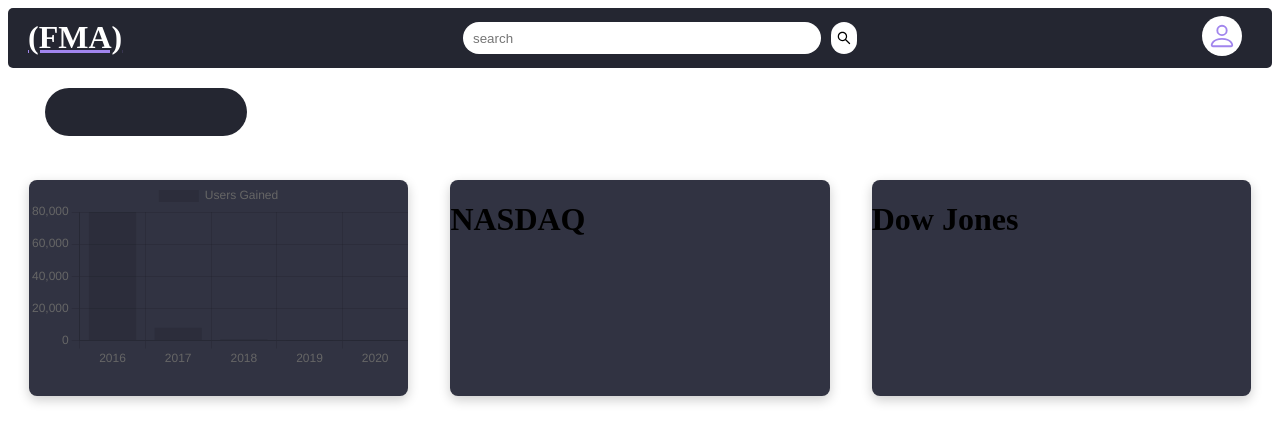
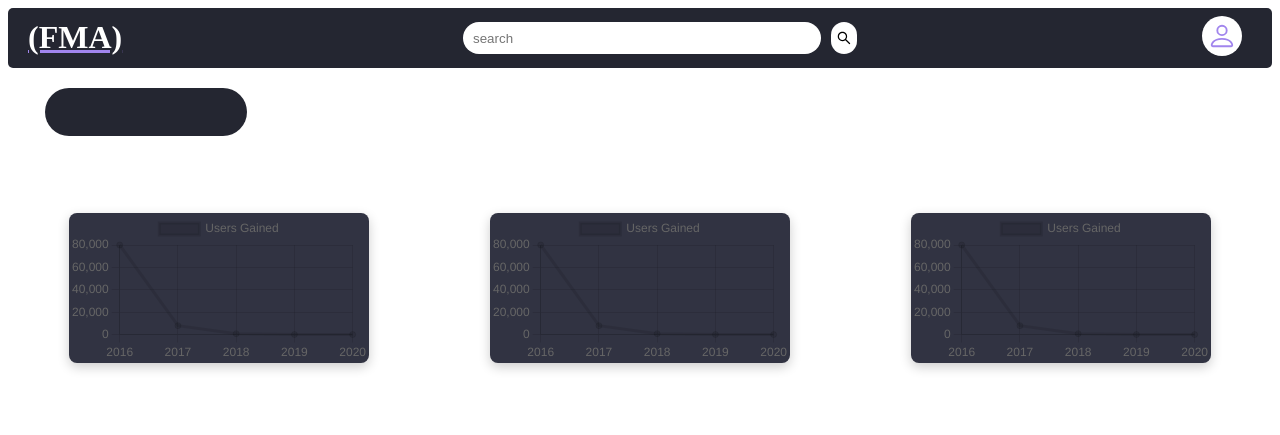
Before and after one commit to areandd/FMA, a React (Create React App) app: page / in a window 1280 px wide. Shown: the top 435 px of the page. Built offline with nearby package versions, Linux system fonts and the light colour scheme.

Commit message:
prepped for work.

```diff
--- a/src/components/Markets/Markets.css
+++ b/src/components/Markets/Markets.css
@@ -5,10 +5,11 @@
 }
 
 .market {
-  width: 30%;
-  height: 90%;
+  width: auto;
+  height: auto;
   margin: auto;
   background-color: #313342;
   border-radius: 8px;
   box-shadow: var(--color-default-shadow);
+  color: white;
 }
--- a/src/components/Markets/Markets.js
+++ b/src/components/Markets/Markets.js
@@ -1,16 +1,16 @@
 import React, {useState} from "react";
-import Nasdaq from "../Nasdaq";
+import Nasdaq from "./Nasdaq/Nasdaq";
 import "./Markets.css";
-import {UserData} from "./Data";
+import {NasdaqData} from "./Nasdaq/NasdaqData";
 
 
 function Markets() {
 
   const [userData, setUserData] = useState({
-    labels: UserData.map((data) => data.year),
+    labels: NasdaqData.map((data) => data.year),
     datasets: [{
       label: "Users Gained",
-      data: UserData.map((data) => data.userGain),
+      data: NasdaqData.map((data) => data.userGain),
 
     }]
   });
@@ -21,10 +21,10 @@
           <Nasdaq chartData={userData}/>
         </div>
         <div className="market">
-          <h1>NASDAQ</h1>
+          <Nasdaq chartData={userData}/>
         </div>
         <div className="market">
-          <h1>Dow Jones</h1>
+          <Nasdaq chartData={userData}/>
         </div>
       </div>
     </div>
--- a/src/components/Nasdaq.js
+++ b/src/components/Markets/Nasdaq/Nasdaq.js
@@ -1,9 +1,9 @@
 import React from "react";
-import {Bar} from "react-chartjs-2";
+import {Line} from "react-chartjs-2";
 import {Chart as ChartJS} from 'chart.js/auto';
 
 function Nasdaq({chartData}) {
-  return <Bar data={chartData}/>;
+  return <Line data={chartData}/>;
 }
 
 export default Nasdaq;
--- a/src/components/Markets/Data.js
+++ b/src/components/Markets/Nasdaq/NasdaqData.js
@@ -1,4 +1,4 @@
-export const UserData = [
+export const NasdaqData = [
     {
         id: 1,
         year: 2016,
```
Also changed, not shown: src/components/Markets/DowJones/DowJones.js (added, +9 -0 lines), src/components/Markets/DowJones/DowJonesData.js (added), src/components/Markets/SandP/SandP.js (added), src/components/Markets/SandP/SandPData.js (added).
